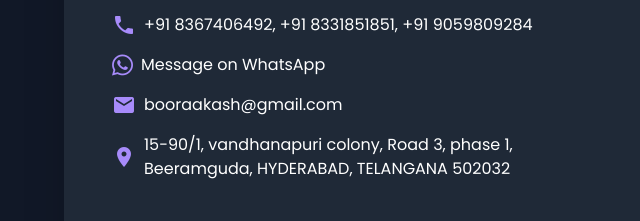
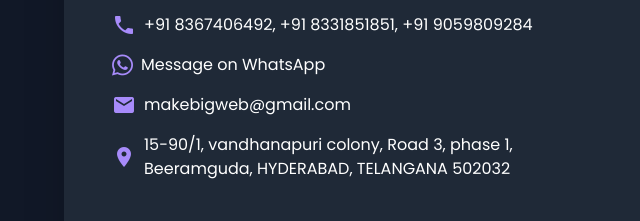
Before and after one commit to comeonkillthecode/MakeBig, a website: page contact.html in a window 1280 px wide. Shown: the part 251-472 px from the top of the page, 0-640 px from the left. Drawn offline with nearby package versions, Linux system fonts and the light colour scheme.

Commit message:
Update contact.html

```diff
--- a/contact.html
+++ b/contact.html
@@ -136,7 +136,7 @@
                             </div>
                             <div class="flex items-center">
                                 <span class="material-icons text-purple-400 mr-2">email</span>
-                                <span>booraakash@gmail.com</span>
+                                <span>makebigweb@gmail.com</span>
                             </div>
                             <div class="flex items-center">
                                 <span class="material-icons text-purple-400 mr-2">location_on</span>
```
